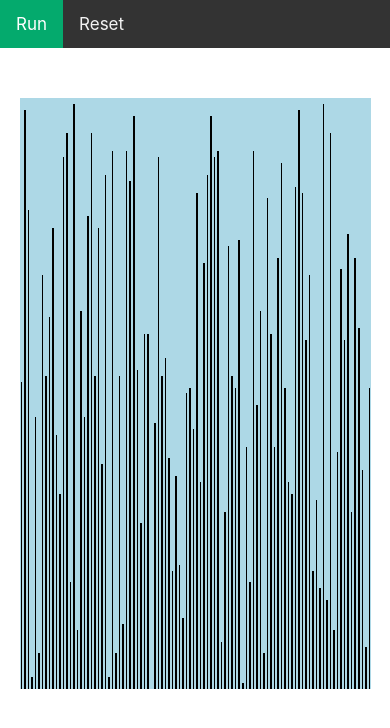
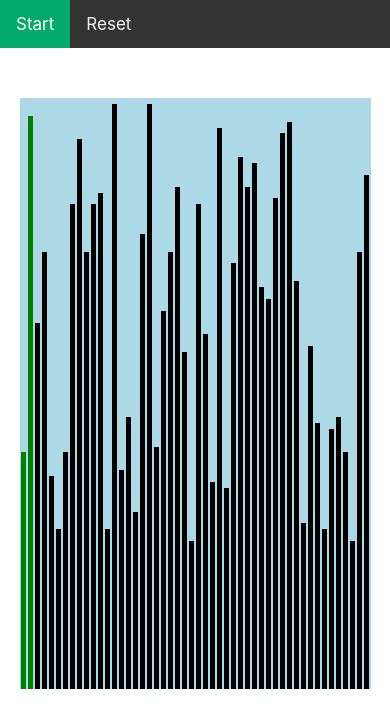
Before and after one commit to tyler1588/visualizer, a React (Create React App) app: page / in a window 390 px wide. Shown: the top 728 px of the page. Built offline with nearby package versions, Linux system fonts and the light colour scheme.

Commit message:
implement basic responsive bubble sort chart

```diff
--- a/src/App.js
+++ b/src/App.js
@@ -1,18 +1,61 @@
 import Navbar from './components/Navbar';
 import './App.css';
+import { useState, useEffect, useCallback } from 'react';
+
 function App() {
-	const getRandomInt = (max) => Math.floor(Math.random() * max - 5) + 5;
-	const displayBars = (numBars) => {
-		const barValues = Array.from({ length: numBars }, () => getRandomInt(100));
-		console.log(barValues);
-		return barValues.map((value, index) => (
+	const getRandomInt = (max) => Math.floor(Math.random() * max) + 25;
+
+	const [randArray, setRandArray] = useState([]);
+	const [i, setI] = useState(0);
+	const [j, setJ] = useState(1);
+	const [runState, setRunState] = useState(false);
+
+	useEffect(() => {
+		setRandArray(Array.from({ length: 50 }, () => getRandomInt(75)));
+	}, []);
+
+	const handleClick = () => setRunState(!runState);
+	const handleResetClick = () => {
+		setRunState(false);
+		setI(0);
+		setJ(1);
+		setRandArray(Array.from({ length: 50 }, () => getRandomInt(75)));
+	};
+
+	const bubbleSort = useCallback(() => {
+		let tempArray = randArray;
+
+		if (runState === true && i < tempArray.length - 1) {
+			if (tempArray[i] > tempArray[j]) {
+				let temp = tempArray[i];
+				tempArray[i] = tempArray[j];
+				tempArray[j] = temp;
+				setRandArray(tempArray);
+			}
+			if (j === tempArray.length - 1) {
+				setI(i + 1);
+				setJ(i + 2);
+			} else {
+				setJ(j + 1);
+			}
+		}
+	}, [i, j, randArray, runState]);
+
+	useEffect(() => {
+		setTimeout(() => {
+			bubbleSort();
+		}, 10);
+	}, [i, j, randArray, bubbleSort]);
+
+	const displayBars = () => {
+		return randArray.map((value, index) => (
 			<div
 				className='bar'
 				key={index}
 				style={{
 					height: `${value}%`,
-					width: '1rem',
-					backgroundColor: 'black',
+					width: '2%',
+					backgroundColor: index === i || index === j ? 'green' : 'black',
 					marginTop: 'auto',
 					marginLeft: '1px',
 					marginRight: '1px',
@@ -23,7 +66,11 @@ function App() {
 
 	return (
 		<div className='App'>
-			<Navbar />
+			<Navbar
+				runState={runState}
+				handleClick={handleClick}
+				handleResetClick={handleResetClick}
+			/>
 			<div className='placeholder'>{displayBars(100)}</div>
 		</div>
 	);
--- a/src/components/Navbar.js
+++ b/src/components/Navbar.js
@@ -1,12 +1,14 @@
 import './Navbar.css';
 
-const Navbar = () => {
+const Navbar = ({ runState, handleClick, handleResetClick }) => {
 	return (
 		<div className='topnav'>
-			<a className='active' href='#home'>
-				Run
+			<a onClick={() => handleClick()} className='active' href='#home'>
+				{runState === false ? 'Start' : 'Stop'}
 			</a>
-			<a href='#news'>Reset</a>
+			<a onClick={() => handleResetClick()} href='#news'>
+				Reset
+			</a>
 		</div>
 	);
 };
```
